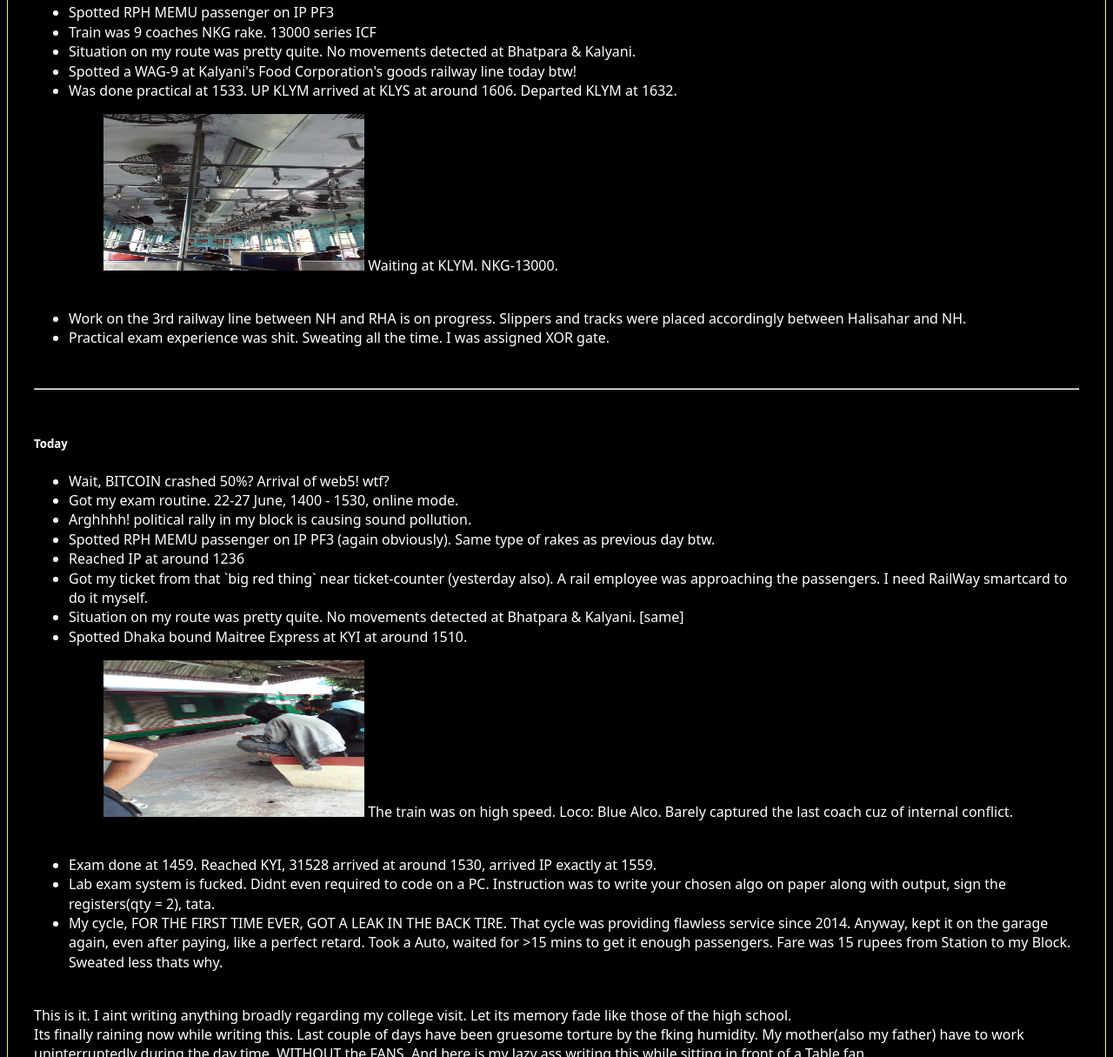
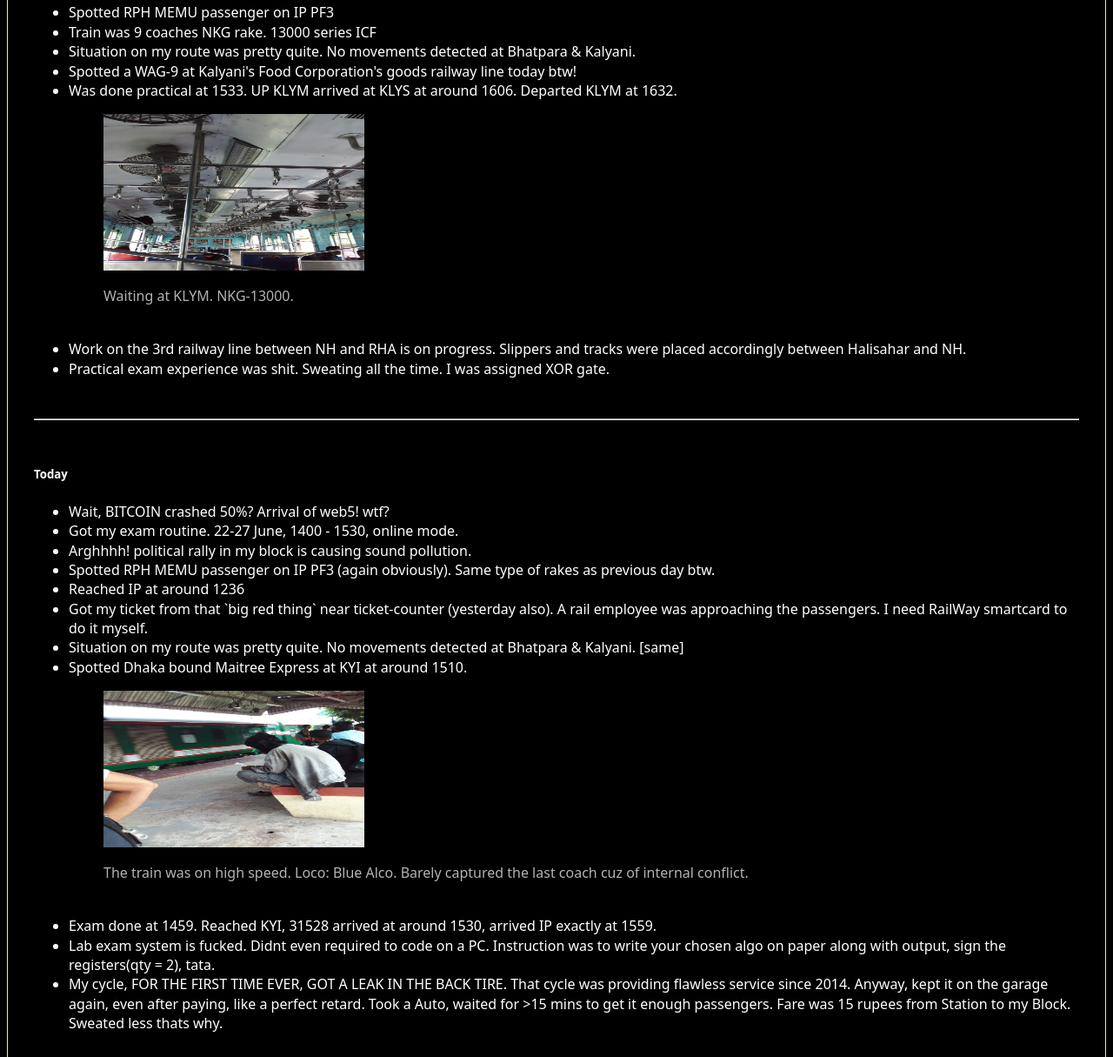
Before and after one commit to hDmtP/hdmtp.github.io, a plain HTML site: page blog.html in a window 1280 px wide. Shown: the part 446-1661 px from the top of the page at 87% size. Drawn offline with Linux system fonts and the light colour scheme.

Commit message:
added #figcaption for img captions

```diff
--- a/blog.html
+++ b/blog.html
@@ -90,7 +90,7 @@
                                 <br>
                                 <figure>
                                     <a href="/waiting_at_klym.jpeg" target="_blank"><img src="/waiting_at_klym.jpeg" alt=""></a>
-                                    Waiting at KLYM. NKG-13000.
+                                    <div id="figcaption">Waiting at KLYM. NKG-13000.</div>
                                 </figure>
                                 <br>
                             </li>
@@ -118,7 +118,7 @@
                             <br>
                             <figure>
                                 <a href="/Maitri_at_kyi.jpeg" target="_blank"><img src="Maitri_at_kyi.jpeg" alt=""></a>
-                                The train was on high speed. Loco: Blue Alco. Barely captured the last coach cuz of internal conflict.
+                                <div id="figcaption">The train was on high speed. Loco: Blue Alco. Barely captured the last coach cuz of internal conflict.</div>
                             </figure>
                             <br>
                             </li>
--- a/style.css
+++ b/style.css
@@ -53,6 +53,13 @@ img {
     height: 180px;
     margin: auto;
 }
+
+/*
+video, img {
+	width: 30%;
+	height: auto;
+}
+*/
 
 .about {
     color: aqua;
@@ -204,3 +211,8 @@ header:hover {
     color: red;
     transition: 3s;
 }
+
+#figcaption {
+	margin: 0.8em 0 0 0;
+	opacity: .7;
+}
```
